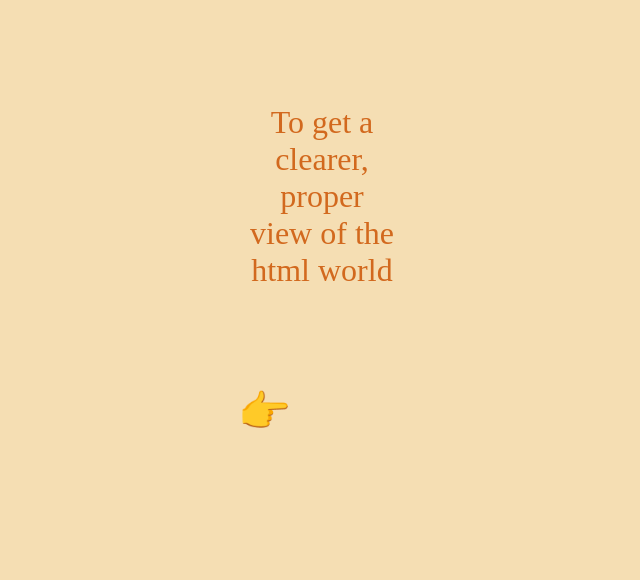
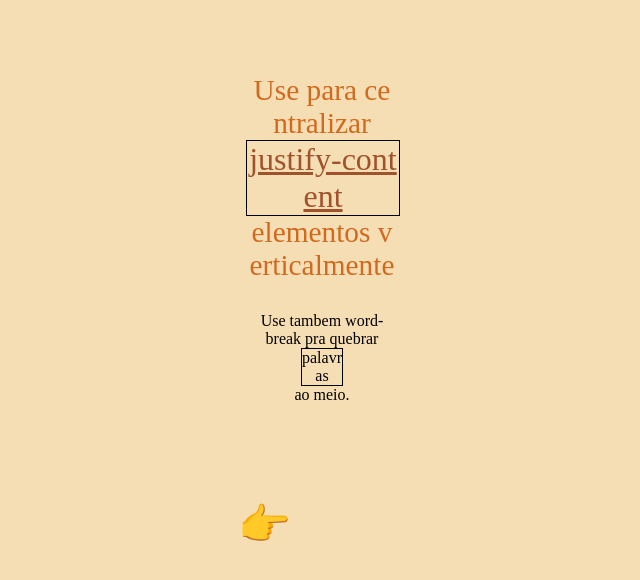
Before and after one commit to ArtuFilosofias/Html, a plain HTML site: page index.html in a window 1280 px wide. Shown: the whole page, without its empty margins (318-958 px from the left). Drawn offline with Linux system fonts and the light colour scheme.

Commit message:
Adicionados justify e wbreak

```diff
--- a/index.html
+++ b/index.html
@@ -8,7 +8,7 @@
                 background-color: wheat;
             }
             .seção1{
-                height: 10cm;
+                height: 13cm;
                 display: flex;
                 flex-direction: column;
                 justify-content: center;
@@ -17,11 +17,38 @@
             }
             .proper {
                 width: 4cm;
+                word-break: break-all;
                 font-family: 'Share Tech Mono';
-                font-size: 24pt;
+                font-size: 22pt;
                 text-align: center;
                 color: chocolate;
 
+            }
+            .justo {
+                text-align: center;
+                width: 4cm;
+                font-size: 24pt;
+                color: sienna;
+                text-decoration: underline;
+                border: 1px solid black;
+            }
+            .wwrap {
+                display: flex;
+                flex-direction: column;
+                align-items: center;
+                justify-content: center;
+                text-align: center;
+                width: 4cm;
+                height: 4cm;
+                font-family: 'Share Tech Mono';
+            }
+            .palavras {
+                position: relative;
+                justify-content: center;
+                align-items: center;
+                border: 1px solid;
+                width: 40px;
+                word-break: break-all;
             }
 
         </style>
@@ -30,8 +57,8 @@
 <body>
 
     <section class="seção1">
-            <header class="proper">To get a clearer, proper view of the html world</header>
-
+            <header class="proper">Use para centralizar<header class="justo">justify-content</header>elementos verticalmente</header>
+            <article class="wwrap">Use tambem word-break pra quebrar <section class="palavras">palavras</section> ao meio.</article>
     </section>
 
             <header class="dedolado" style="height: 20px; width: 20px; position: relative; font-size: 32pt; animation: direita 1.5s linear infinite;">👉</header>
```
